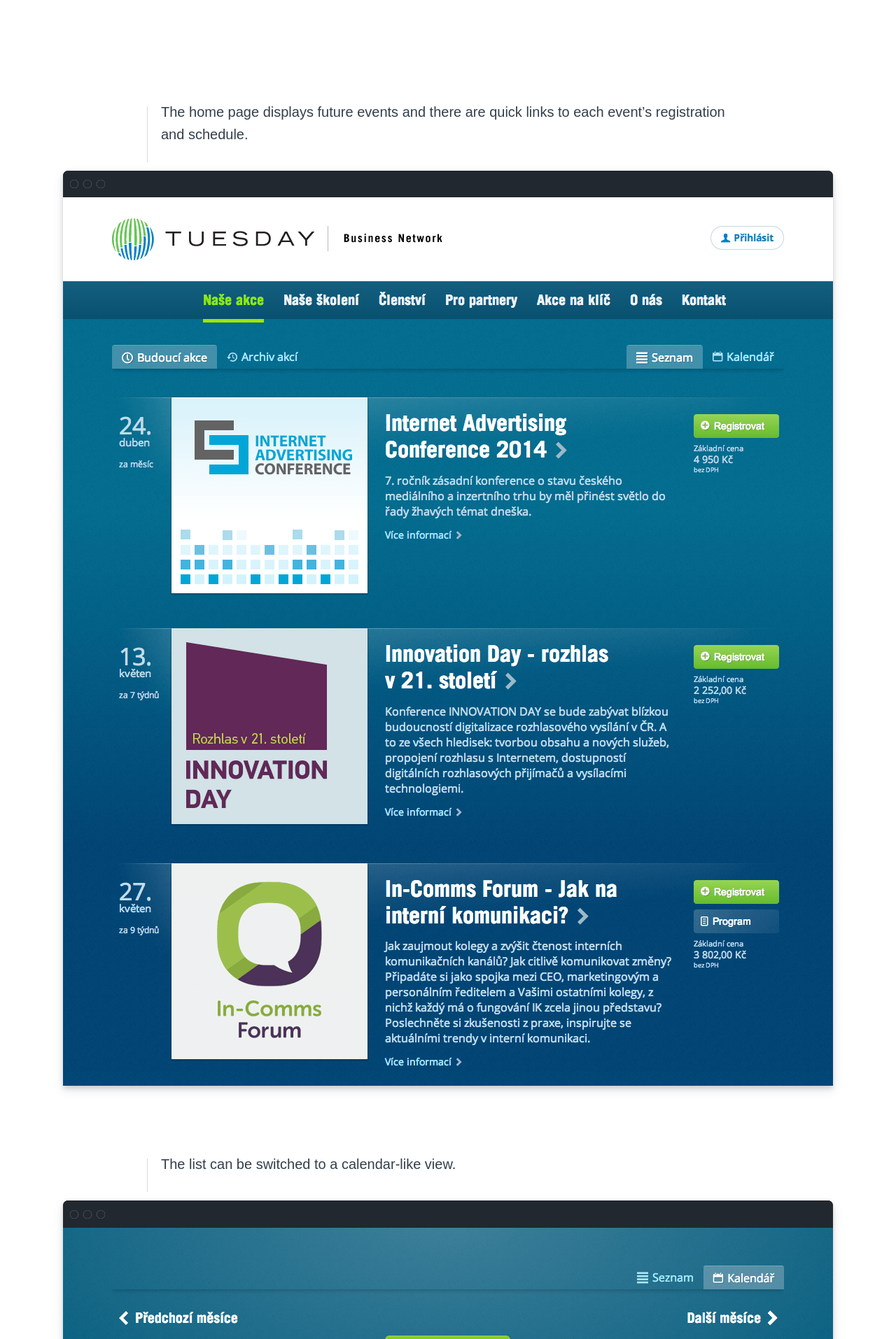
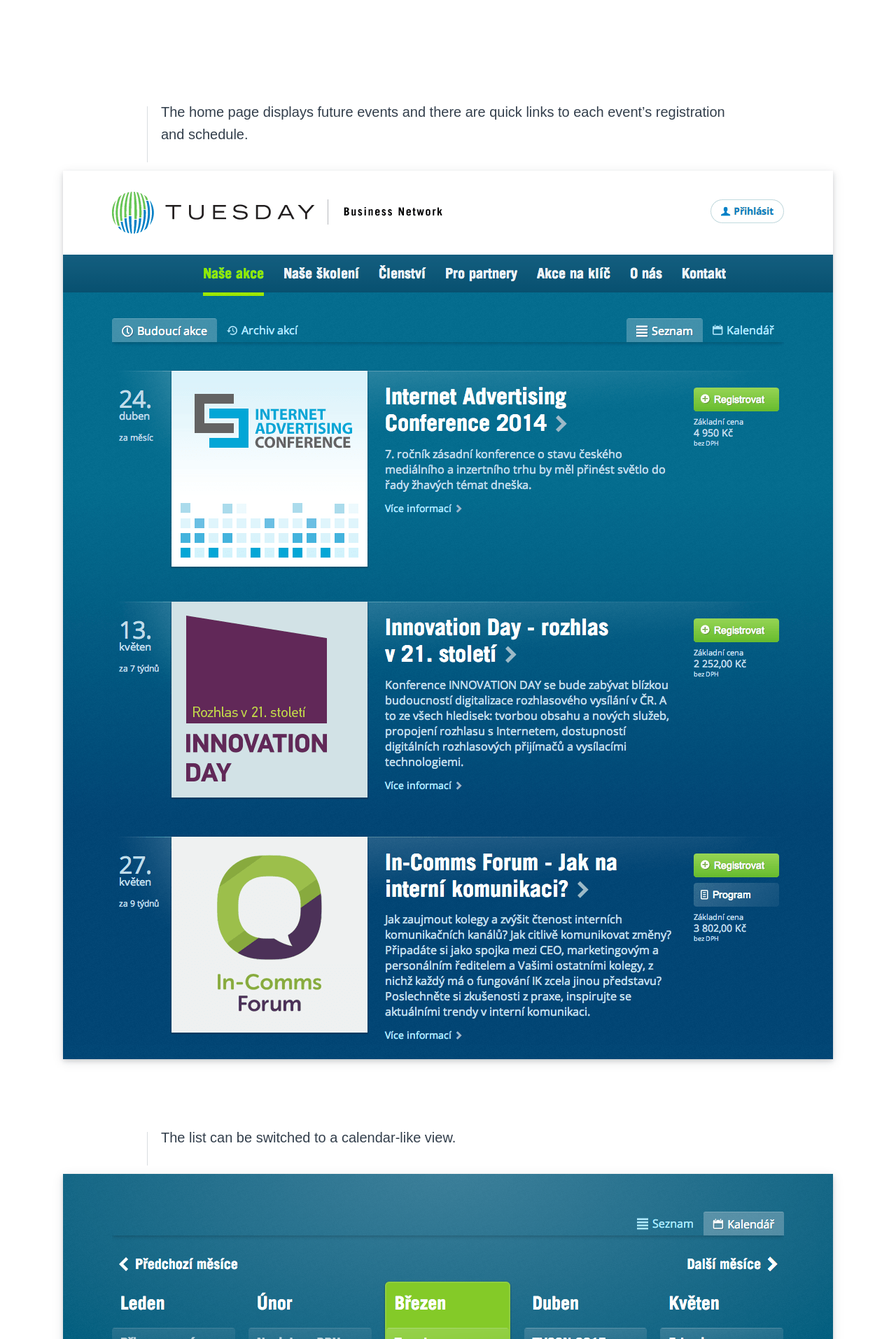
Before and after one commit to ivan-pik/portfolio, a Jekyll site: the page built from projects/06-tuesday-business-network.html, in a window 1280 px wide. Shown: the part 1485-3399 px from the top of the page at 70% size. Built offline with Jekyll 4.4.1, drawn with Linux system fonts in a browser that asks for light colours.

Commit message:
Remove the pseudo browser frames around screenshots

```diff
--- a/_sass/_page-project.scss
+++ b/_sass/_page-project.scss
@@ -202,50 +202,16 @@
   max-width: 1100px;
   overflow: hidden;
   background-color: $color-background--frame;
-  box-shadow: 0 6px 16px rgba($color-background--frame, 0.1), 0 4px 6px rgba($color-background--frame, 0.16);
+  box-shadow: 0 4px 16px rgba($color-background--frame, 0.1), 0 3px 6px rgba($color-background--frame, 0.16);
 
   &.project__image-frame--1280 {
     max-width: 1280px;
   }
 
-  .project__image--browser & {
-    border-radius: 0.3rem 0.3rem 0 0;
+  .project__image--mobile & {
+    max-width: 320px;
   }
 
-  .project__image--mobile & {
-    max-width: 320px;
-    border-radius: 0.3rem;
-  }
-
-  &:before, &:after {
-    content: "";
-    display: block;
-    background-color: $color-background--frame;
-    background-repeat: no-repeat;
-  }
-
-  &:before {
-    .project__image--browser & {
-      height: 1.6rem;
-      background-image: url(/assets/image-frame-browser.svg);
-      background-position: 0.43rem center;
-      background-size: 2.084rem auto;
-    }
-    .project__image--mobile & {
-      height: 1rem;
-      background-image: url(/assets/image-frame-mobile-top.svg);
-      background-position: center;
-      background-size: 1.83rem auto;
-    }
-  }
-  &:after {
-    .project__image--mobile & {
-      height: 1.6rem;
-      background-image: url(/assets/image-frame-mobile-bottom.svg);
-      background-position: center;
-      background-size: 1.6rem auto;
-    }
-  }
 }
 
 
```
